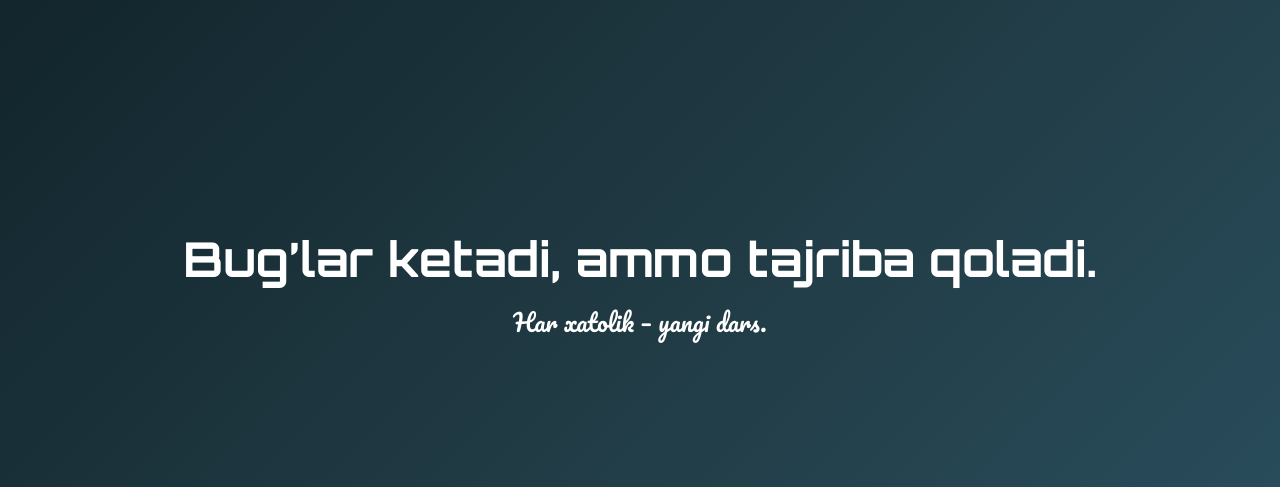
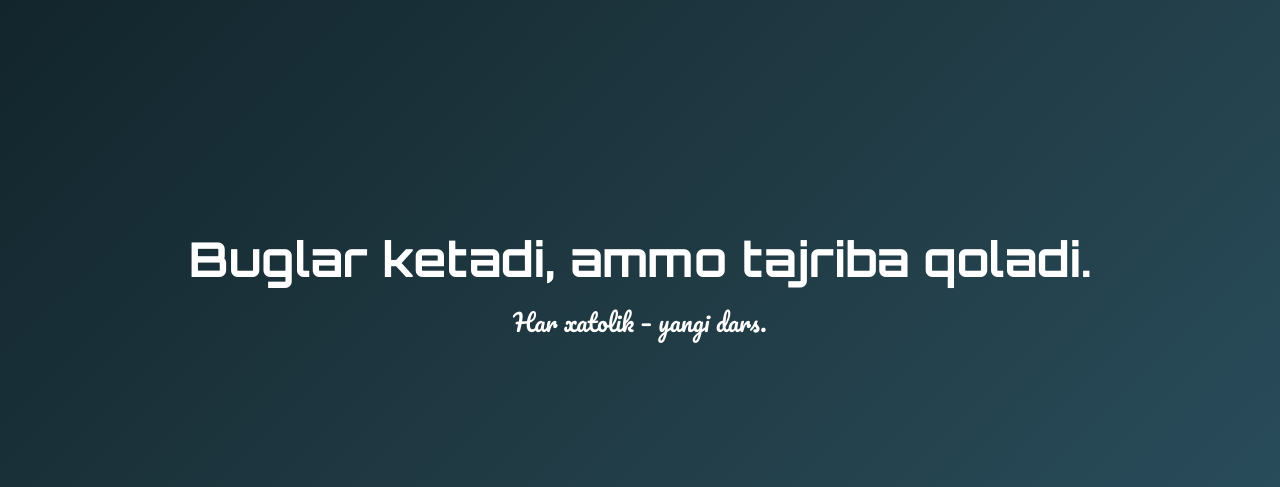
Before and after one commit to davronovuz/bekendchi, a Django app: page / in a window 1280 px wide. Shown: the part 219-706 px from the top of the page. Run offline with Django 5.2, Linux system fonts and the light colour scheme.

Commit message:
loyihasssssss

```diff
--- a/templates/home.html
+++ b/templates/home.html
@@ -42,12 +42,12 @@
     { title: "Kod bu – zamonaviy she’riyat.", text: "Har satr – yangi bir fikr." },
     { title: "Qora fon, oq matn – bu mening sahnam.", text: "Har kod orqasida orzu yotadi." },
     { title: "0 va 1 orasida million imkoniyat yashiringan.", text: "Kod – bu ijodning eng sof ko‘rinishi." },
-    { title: "Fikrni ifodalashning yangi tili: JavaScript.", text: "Frontend – bu sahnadagi ijro." },
+
     { title: "Terminal – bu ssenariy yoziladigan sahna.", text: "Buyruqlar – ijodiy gaplar." },
     { title: "Kodlash bu sehr emas, bu tartiblangan g‘oya.", text: "Xar bir funksiya — mo‘jiza." },
     { title: "Kod satrlari – orzularni quradigan g‘ishtlar.", text: "Orzularni bajaramiz, kompilyatsiya qilib." },
     { title: "Back-end – bu sehrgarlar yashaydigan joy.", text: "Soxta narsa yo‘q, faqat logika." },
-    { title: "Bug’lar ketadi, ammo tajriba qoladi.", text: "Har xatolik – yangi dars." }
+    { title: "Buglar ketadi, ammo tajriba qoladi.", text: "Har xatolik – yangi dars." }
   ];
 
   const randomBanner = banners[Math.floor(Math.random() * banners.length)];
--- a/templates/portfolio.html
+++ b/templates/portfolio.html
@@ -28,7 +28,7 @@
           <a href="https://www.github.com/davronovuz" target="_blank" class="btn btn-outline-light btn-sm me-2 neon-btn-outline pulse">
             <i class="fab fa-github"></i> GitHub
           </a>
-          <a href="https://www.telegram.org/bekendchi" target="_blank" class="btn btn-outline-light btn-sm neon-btn-outline pulse">
+          <a href="https://t.me/bekendchi" target="_blank" class="btn btn-outline-light btn-sm neon-btn-outline pulse">
             <i class="fab fa-telegram"></i> Telegram
           </a>
         </div>
```
